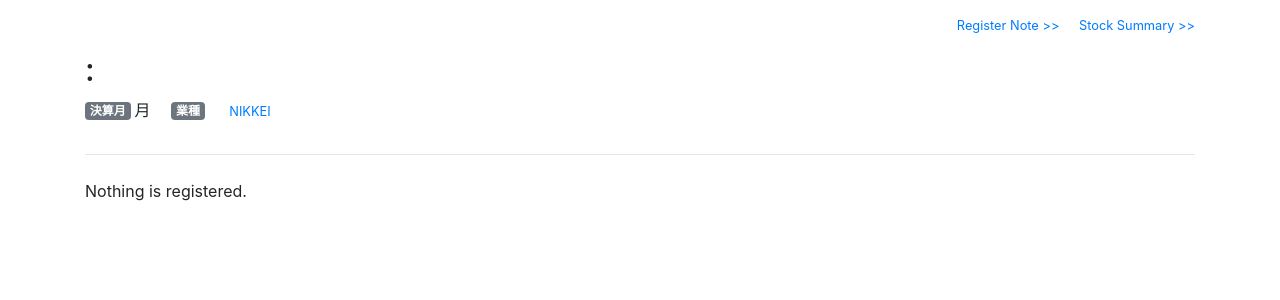
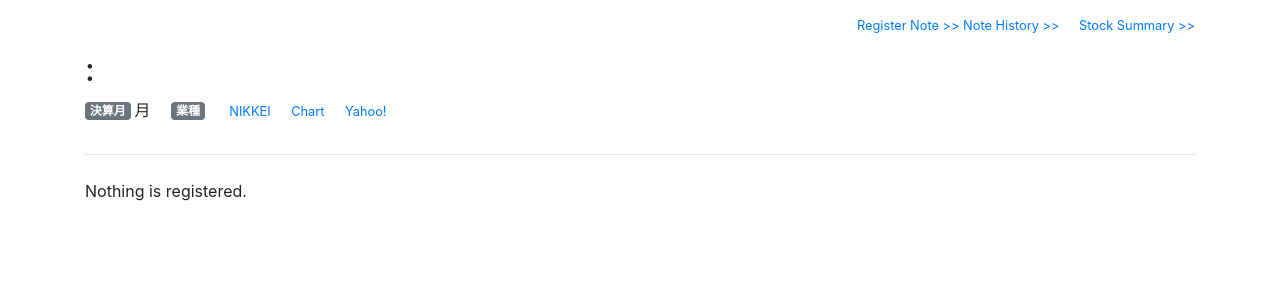
Before and after one commit to nasubipenguin/manage_stock, a Django app: template stock/templates/stock/note_all.html in a window 1280 px wide. Shown: the part 48-348 px from the top of the page. Run offline with Django 3.2, Linux system fonts and the light colour scheme; the template is opened without the code that fills it, so the values that code supplies are empty; some libraries are stand-ins or nearby versions.

Commit message:
Change navigation.

```diff
--- /dev/null
+++ b/stock/templates/stock/inc/header_nav_note.html
@@ -0,0 +1,5 @@
+    <div class="text-right small">
+      <p class="d-inline-block"><a href="{% url 'note_new' stock_code=stock_code %}">Register Note >></a></p>
+      <p class="d-inline-block"><a href="{% url 'note_all' stock_code=stock_code %}">Note History >></a></p>
+      <p class="d-inline-block ml-3"><a href="{% url 'stock_detail' stock_code=stock_code %}">Stock Summary >></a></p>
+    </div>
--- a/stock/templates/stock/inc/header_nav_performance.html
+++ b/stock/templates/stock/inc/header_nav_performance.html
@@ -1,5 +1,5 @@
     <div class="text-right small">
       <p class="d-inline-block"><a href="{% url 'performance_new' stock_code=stock_code %}">Register Performance >></a></p>
-      <p class="d-inline-block ml-3"><a href="{% url 'note_new' stock_code=stock_code %}">Register Note >></a></p>
+      <p class="d-inline-block"><a href="{% url 'performance_all' stock_code=stock_code %}">Performance History >></a></p>
       <p class="d-inline-block ml-3"><a href="{% url 'stock_detail' stock_code=stock_code %}">Stock Summary >></a></p>
     </div>
--- a/stock/templates/stock/inc/header_nav_quarterly.html
+++ b/stock/templates/stock/inc/header_nav_quarterly.html
@@ -1,5 +1,5 @@
     <div class="text-right small">
       <p class="d-inline-block"><a href="{% url 'shikiho_new' stock_code=stock_code %}">Register Quarterly >></a></p>
-      <p class="d-inline-block ml-3"><a href="{% url 'note_new' stock_code=stock_code %}">Register Note >></a></p>
+      <p class="d-inline-block"><a href="{% url 'shikiho_all' stock_code=stock_code %}">Quarterly History >></a></p>
       <p class="d-inline-block ml-3"><a href="{% url 'stock_detail' stock_code=stock_code %}">Stock Summary >></a></p>
     </div>
--- a/stock/templates/stock/inc/stock_header.html
+++ b/stock/templates/stock/inc/stock_header.html
@@ -4,6 +4,8 @@
         <p class="d-inline-block"><span class="badge badge-secondary mr-1 align-text-bottom">決算月</span>{{stock.accounting_month}}月</p>
         <p class="d-inline-block ml-3"><span class="badge badge-secondary mr-1 align-text-bottom">業種</span>{{stock.business_type}}</p>
         <p class="d-inline-block ml-3 small"><a href="https://www.nikkei.com/nkd/company/?scode={{stock.stock_code}}" target="_blank">NIKKEI</a></p>
+        <p class="d-inline-block ml-3 small"><a href="https://www.nikkei.com/smartchart/?code={{stock.stock_code}}" target="_blank">Chart</a></p>
+        <p class="d-inline-block ml-3 small"><a href="https://stocks.finance.yahoo.co.jp/stocks/chart/?code={{stock.stock_code}}" target="_blank">Yahoo!</a></p>
         <p class="d-inline-block ml-3 small">
           {% if not stock.ir_url is None %}<a href="{{stock.ir_url|default:''}}" target="_blank">IR</a>{% endif %}</p>
         <p class="d-inline-block ml-3">
--- a/stock/templates/stock/inc/stock_list_tbody.html
+++ b/stock/templates/stock/inc/stock_list_tbody.html
@@ -14,7 +14,7 @@
           </tr>
           <tr>
             <td colspan="3">
-              <a class="small" href="{% url 'note_all' stock_code=stock.stock_code %}">Notes</a>
+              <a class="small" href="{% url 'note_info' stock_code=stock.stock_code id=stock.latest_notes_id %}">Notes</a>
               {% if stock.latest_notes_date != '' %}
                 （{{ stock.latest_notes_date|date:"m/d" }}）
                 {% if stock.stock_price != '' %}&nbsp;株価：{{ stock.stock_price|intcomma }}円 {% endif %}
--- a/stock/templates/stock/note_all.html
+++ b/stock/templates/stock/note_all.html
@@ -8,7 +8,7 @@
     <h1>{{title}}</h1>
 
     {% with stock.stock_code as stock_code %}
-    {% include 'stock/inc/header_nav.html' %}
+    {% include 'stock/inc/header_nav_note.html' %}
     {% endwith %}
     {% include 'stock/inc/stock_header.html' %}
   </section>
--- a/stock/templates/stock/note_edit.html
+++ b/stock/templates/stock/note_edit.html
@@ -11,7 +11,7 @@
     <h1>{{title}}</h1>
 
     {% with stock.stock_code as stock_code %}
-    {% include 'stock/inc/header_nav.html' %}
+    {% include 'stock/inc/header_nav_note.html' %}
     {% endwith %}
     {% include 'stock/inc/stock_header.html' %}
   </section>
--- a/stock/templates/stock/note_info.html
+++ b/stock/templates/stock/note_info.html
@@ -12,7 +12,7 @@
     <h1>{{title}}</h1>
 
     {% with stock.stock_code as stock_code %}
-    {% include 'stock/inc/header_nav.html' %}
+    {% include 'stock/inc/header_nav_note.html' %}
     {% endwith %}
     {% include 'stock/inc/stock_header.html' %}
   </section>
--- a/stock/views.py
+++ b/stock/views.py
@@ -36,7 +36,7 @@ def stock_list(request):
             if (note.stock_price != None):
                 stock_price = note.stock_price
 
-        new_stock = {'stock_code':stock.stock_code, 'stock_name':stock.stock_name, 'accounting_month':stock.accounting_month, 'latest_notes':latest_notes, 'stock_price':stock_price, 'latest_notes_date':latest_notes_date, 'watch_flag':stock.watch_flag}
+        new_stock = {'stock_code':stock.stock_code, 'stock_name':stock.stock_name, 'accounting_month':stock.accounting_month, 'latest_notes_id':note.id, 'latest_notes':latest_notes, 'stock_price':stock_price, 'latest_notes_date':latest_notes_date, 'watch_flag':stock.watch_flag}
 
         if( stock.watch_flag == 1):
             watching.append(new_stock)
```
